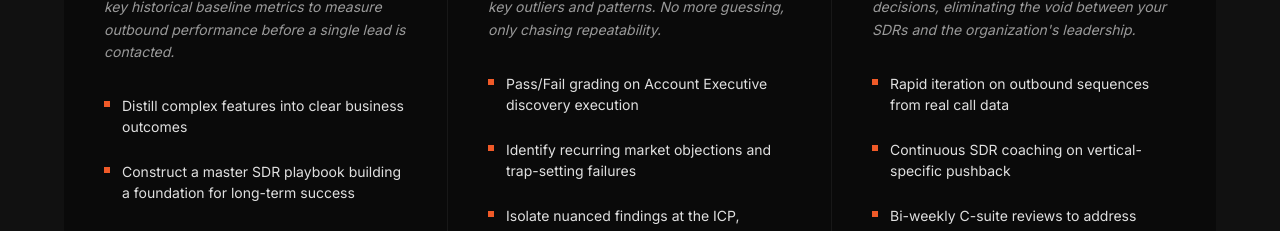
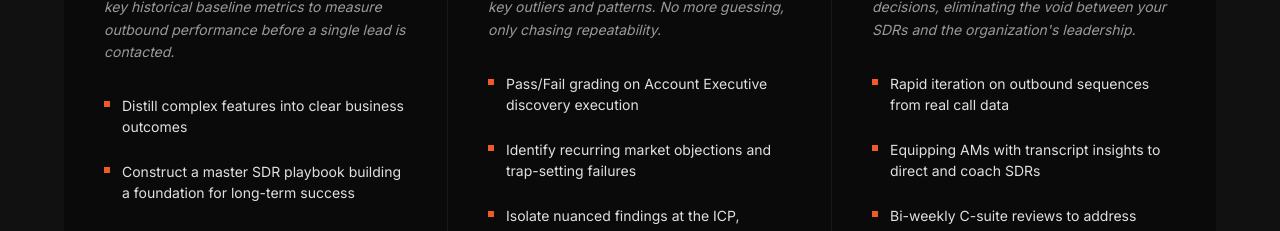
Before and after one commit to JRLuckett/Sellerate-pitch, a Next.js app: page / in a window 1280 px wide. Shown: the part 2820-3051 px from the top of the page. Built offline with nearby package versions, Linux system fonts and the light colour scheme.

Commit message:
Corrected operational boundary regarding AM coaching vs S-1 coaching

```diff
--- a/app/page.tsx
+++ b/app/page.tsx
@@ -60,7 +60,7 @@ const IMPACT = [
     desc: 'We translate raw field data into executive decisions, eliminating the void between your SDRs and the organization\'s leadership.',
     bullets: [
       'Rapid iteration on outbound sequences from real call data',
-      'Continuous SDR coaching on vertical-specific pushback',
+      'Equipping AMs with transcript insights to direct and coach SDRs',
       'Bi-weekly C-suite reviews to address concerns and share successes'
     ]
   }
```
